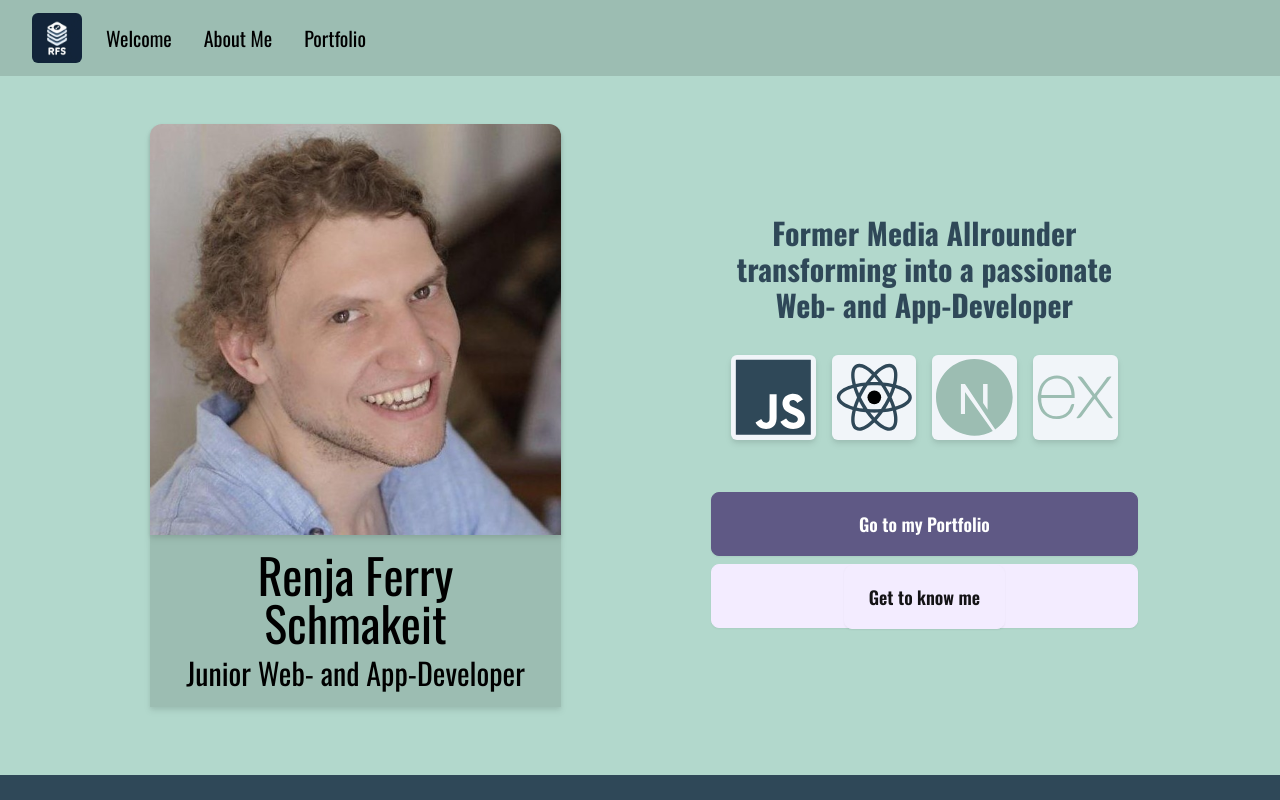
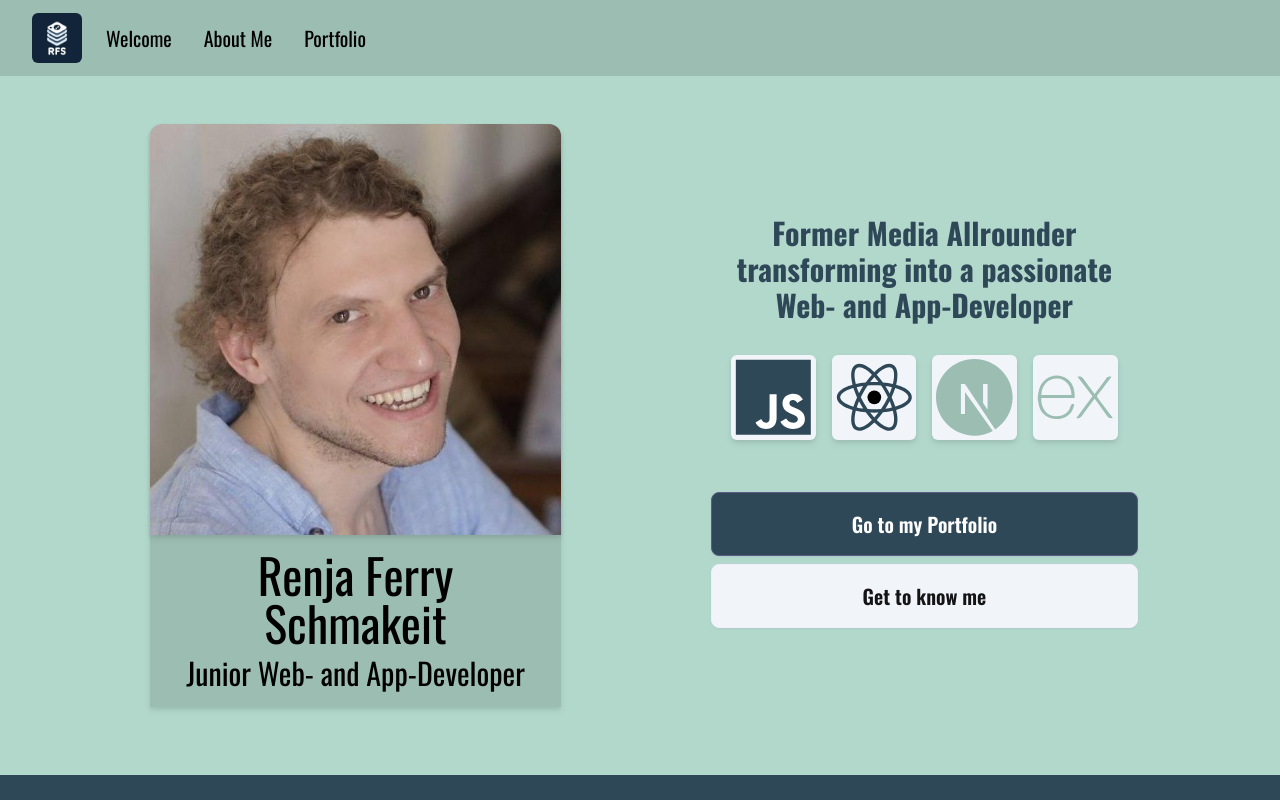
Before and after one commit to FreddySeydon/rs_portfolio, a Next.js app: page / in a window 1280 px wide. Shown: the top 800 px of the page. Built offline with nearby package versions, Linux system fonts and the light colour scheme.

Commit message:
Changed button colors in hero section and made minor margin adjustments on smaller screens.

```diff
--- a/app/components/Hero.tsx
+++ b/app/components/Hero.tsx
@@ -26,12 +26,12 @@ function Hero() {
         <NextjsIcon className='mr-2 ml-2 rounded-md bg-slate-100 p-1 hover:-rotate-12 transition-all drop-shadow-md'/>
         <ExpressIcon className='mr-2 ml-2 rounded-md bg-slate-100 p-1 hover:rotate-12 transition-all drop-shadow-md'/>
       </div>
-      <div className='flex flex-col mt-10'>
-        <a href="#portfolio" className='btn btn-lg btn-accent mb-2 text-white'>
-        <div>Go to my Portfolio</div>
+      <div className='flex flex-col mt-2 lg:mt-10'>
+        <a href="#portfolio" className='btn btn-lg btn-accent bg-accent-blue mb-2 text-white'>
+        <div className='text-2xl lg:text-xl'>Go to my Portfolio</div>
         </a>
-        <a href="#about" className='btn btn-lg btn-neutral mb-2'>
-        <div className='btn btn-lg btn-neutral '>Get to know me</div>
+        <a href="#about" className='btn btn-lg btn-neutral bg-slate-100 mb-2'>
+        <div className='text-2xl lg:text-xl'>Get to know me</div>
         </a>
       </div>
     </div>
```
